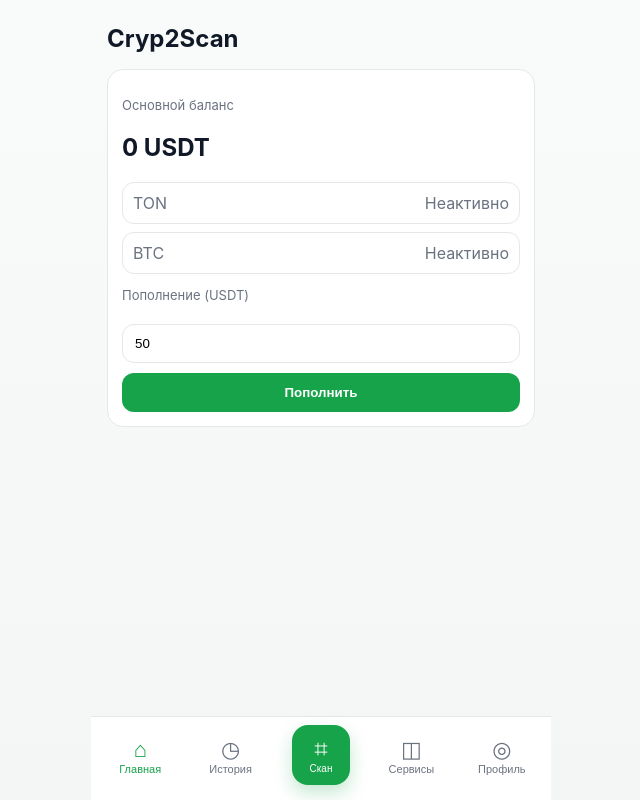
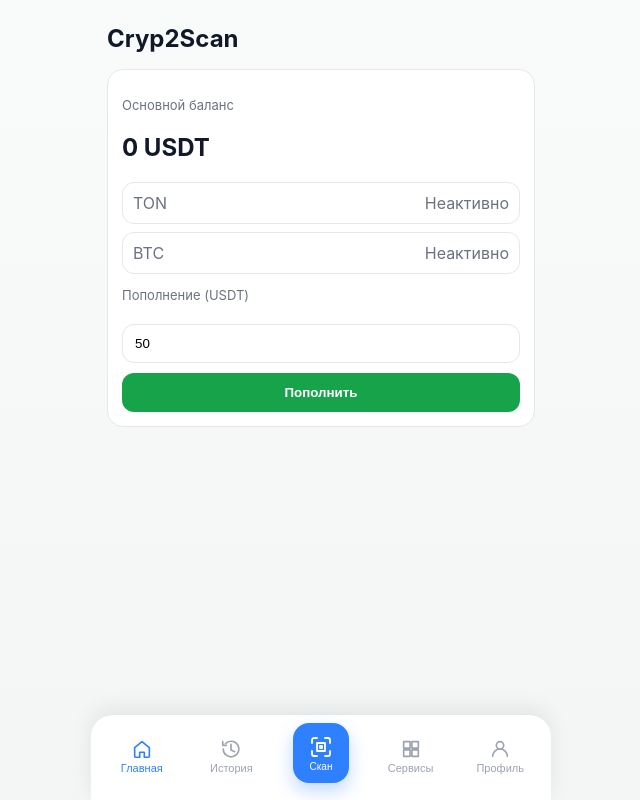
Before and after one commit to disa123155352/Cryp2Scan, a React app in the folder frontend/: page / in a window 1280 px wide. Shown: the whole page, without its empty margins (319-959 px from the left). Built offline with nearby package versions, Linux system fonts and the light colour scheme; no server answers; the HTML template or start-up script is replaced by a standard one.

Commit message:
UI: bottom nav with svg icons and wallet-style layout

```diff
--- a/frontend/src/components/BottomNav.jsx
+++ b/frontend/src/components/BottomNav.jsx
@@ -1,24 +1,72 @@
+function HomeIcon() {
+  return (
+    <svg viewBox="0 0 24 24" aria-hidden="true">
+      <path d="M4 10.5L12 4l8 6.5V20a1 1 0 0 1-1 1h-4.5v-5.5h-5V21H5a1 1 0 0 1-1-1z" />
+    </svg>
+  );
+}
+
+function HistoryIcon() {
+  return (
+    <svg viewBox="0 0 24 24" aria-hidden="true">
+      <path d="M12 7v6l4 2" />
+      <path d="M3.5 12a8.5 8.5 0 1 0 2.5-6" />
+      <path d="M3 4v4h4" />
+    </svg>
+  );
+}
+
+function ScanIcon() {
+  return (
+    <svg viewBox="0 0 24 24" aria-hidden="true">
+      <path d="M8 3H5a2 2 0 0 0-2 2v3" />
+      <path d="M16 3h3a2 2 0 0 1 2 2v3" />
+      <path d="M21 16v3a2 2 0 0 1-2 2h-3" />
+      <path d="M3 16v3a2 2 0 0 0 2 2h3" />
+      <path d="M8 8h8v8H8z" />
+      <path d="M11 11h2v2h-2z" />
+    </svg>
+  );
+}
+
+function ServicesIcon() {
+  return (
+    <svg viewBox="0 0 24 24" aria-hidden="true">
+      <path d="M4 4h7v7H4zM13 4h7v7h-7zM4 13h7v7H4zM13 13h7v7h-7z" />
+    </svg>
+  );
+}
+
+function ProfileIcon() {
+  return (
+    <svg viewBox="0 0 24 24" aria-hidden="true">
+      <path d="M12 12a4 4 0 1 0-4-4 4 4 0 0 0 4 4z" />
+      <path d="M4 20a8 8 0 0 1 16 0" />
+    </svg>
+  );
+}
+
 export default function BottomNav({ tab, setTab }) {
   return (
     <nav className="bottom-nav">
       <button className={tab === "home" ? "active" : ""} onClick={() => setTab("home")}>
-        <span className="nav-icon">⌂</span>
+        <span className="nav-icon"><HomeIcon /></span>
         <span className="nav-label">Главная</span>
       </button>
       <button className={tab === "history" ? "active" : ""} onClick={() => setTab("history")}>
-        <span className="nav-icon">◷</span>
+        <span className="nav-icon"><HistoryIcon /></span>
         <span className="nav-label">История</span>
       </button>
       <button className={`scan-btn ${tab === "scan" ? "active" : ""}`} onClick={() => setTab("scan")}>
-        <span className="nav-icon">⌗</span>
+        <span className="nav-icon"><ScanIcon /></span>
         <span className="nav-label">Скан</span>
       </button>
       <button className={tab === "services" ? "active" : ""} onClick={() => setTab("services")}>
-        <span className="nav-icon">◫</span>
+        <span className="nav-icon"><ServicesIcon /></span>
         <span className="nav-label">Сервисы</span>
       </button>
       <button className={tab === "profile" ? "active" : ""} onClick={() => setTab("profile")}>
-        <span className="nav-icon">◎</span>
+        <span className="nav-icon"><ProfileIcon /></span>
         <span className="nav-label">Профиль</span>
       </button>
     </nav>
--- a/frontend/src/styles/app.css
+++ b/frontend/src/styles/app.css
@@ -7,6 +7,8 @@
   --green: #16a34a;
   --green-dark: #15803d;
   --danger: #dc2626;
+  --nav-accent: #2f80ff;
+  --nav-muted: #9ca3af;
 }
 
 * {
@@ -124,18 +126,21 @@ body {
   left: 50%;
   transform: translateX(-50%);
   width: min(460px, 100%);
-  background: #fff;
+  background: #ffffff;
   border-top: 1px solid var(--line);
+  border-top-left-radius: 22px;
+  border-top-right-radius: 22px;
   display: grid;
   grid-template-columns: repeat(5, 1fr);
-  padding: 8px 4px calc(10px + env(safe-area-inset-bottom));
-  min-height: 84px;
+  padding: 8px 6px calc(10px + env(safe-area-inset-bottom));
+  min-height: 86px;
+  box-shadow: 0 -6px 22px rgba(15, 23, 42, 0.08);
 }
 
 .bottom-nav button {
   border: none;
   background: transparent;
-  color: var(--sub);
+  color: var(--nav-muted);
   display: flex;
   flex-direction: column;
   align-items: center;
@@ -148,12 +153,23 @@ body {
 }
 
 .bottom-nav button.active {
-  color: var(--green);
+  color: var(--nav-accent);
 }
 
 .nav-icon {
-  font-size: 22px;
-  line-height: 1;
+  display: inline-flex;
+  width: 22px;
+  height: 22px;
+}
+
+.nav-icon svg {
+  width: 100%;
+  height: 100%;
+  fill: none;
+  stroke: currentColor;
+  stroke-width: 1.8;
+  stroke-linecap: round;
+  stroke-linejoin: round;
 }
 
 .nav-label {
@@ -163,17 +179,18 @@ body {
 
 .scan-btn {
   margin-top: 0;
-  background: var(--green) !important;
+  background: var(--nav-accent) !important;
   color: #fff !important;
-  width: 58px;
-  height: 58px;
+  width: 56px;
+  height: 56px;
   border-radius: 16px;
   justify-self: center;
-  box-shadow: 0 8px 18px rgba(22, 163, 74, 0.25);
+  box-shadow: 0 8px 18px rgba(47, 128, 255, 0.3);
 }
 
 .scan-btn .nav-icon {
-  font-size: 24px;
+  width: 24px;
+  height: 24px;
 }
 
 .scan-btn .nav-label {
```
